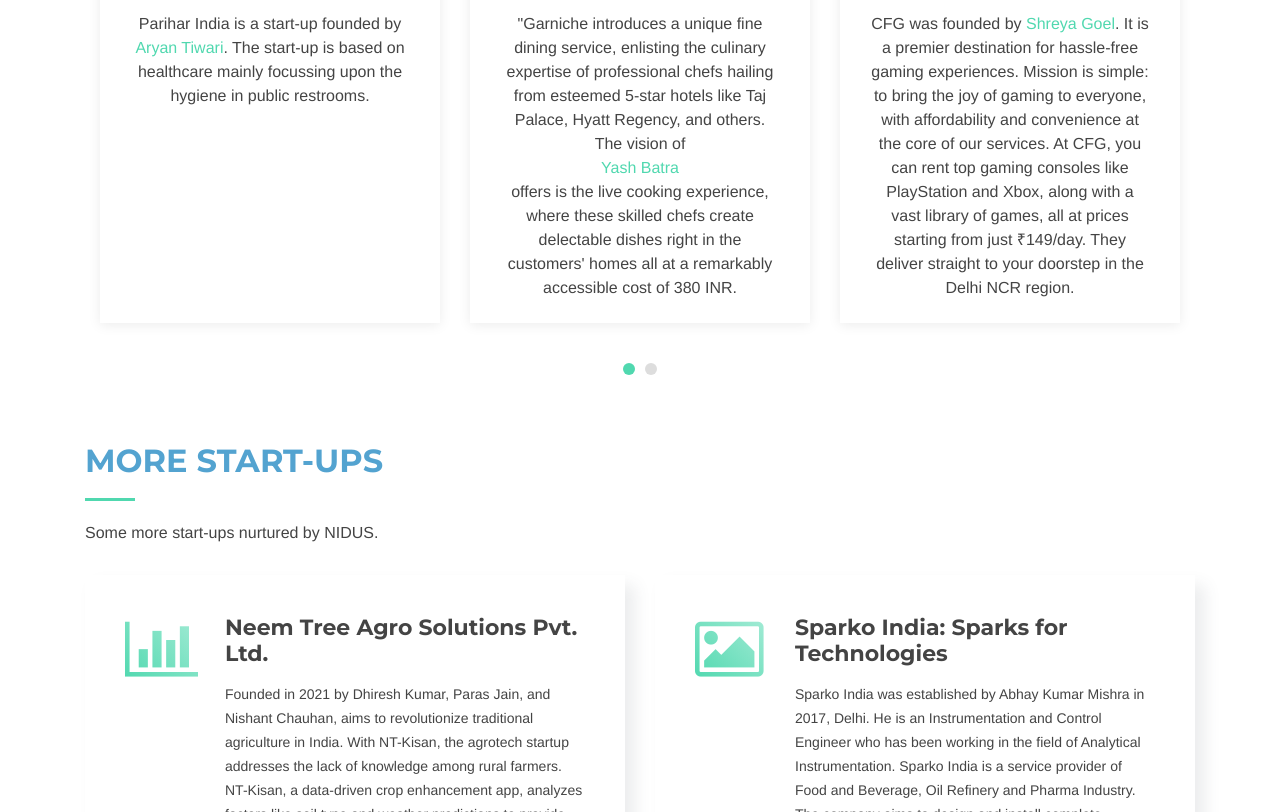
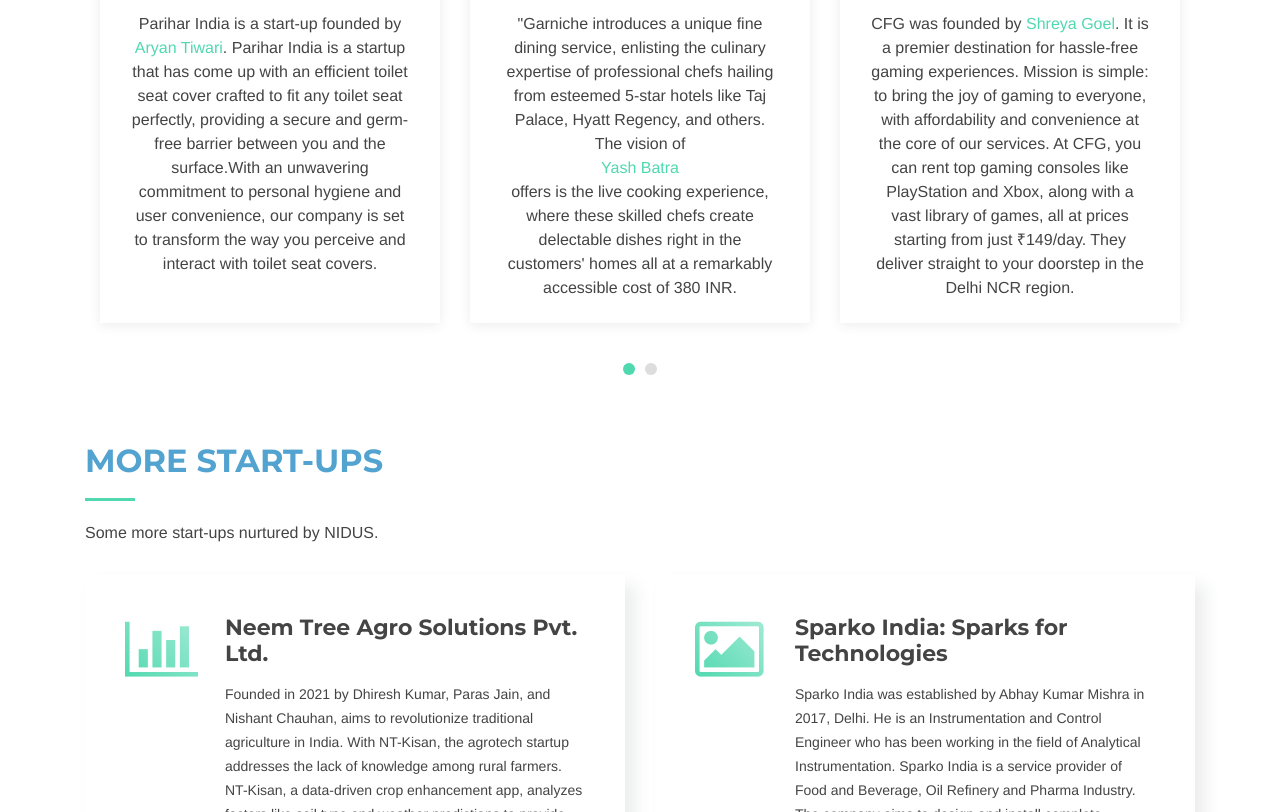
Before and after one commit to im-Archit/Nidus24, a plain HTML site: page index.html in a window 1280 px wide. Shown: the part 1711-2523 px from the top of the page. Drawn offline with Linux system fonts and the light colour scheme; some packages are replaced by stand-ins of ours; files whose address does not match are found by name.

Commit message:
Add files via upload

```diff
--- a/index.html
+++ b/index.html
@@ -187,7 +187,7 @@
               Parihar India
               <img src="img/quote-sign-right.png" class="quote-sign-right" alt=""></a>
             </p>
-            <div>Parihar India is a start-up founded by <a href="https://in.linkedin.com/in/aryan-tiwari16">Aryan Tiwari</a>. The start-up is based on healthcare mainly focussing upon the hygiene in public restrooms.</div>
+            <div>Parihar India is a start-up founded by <a href="https://in.linkedin.com/in/aryan-tiwari16">Aryan Tiwari</a>. Parihar India is a startup that has come up with an efficient toilet seat cover crafted to fit any toilet seat perfectly, providing a secure and germ-free barrier between you and the surface.With an unwavering commitment to personal hygiene and user convenience, our company is set to transform the way you perceive and interact with toilet seat covers. </div>
           </div>
 
           <div class="testimonial-item">
```
